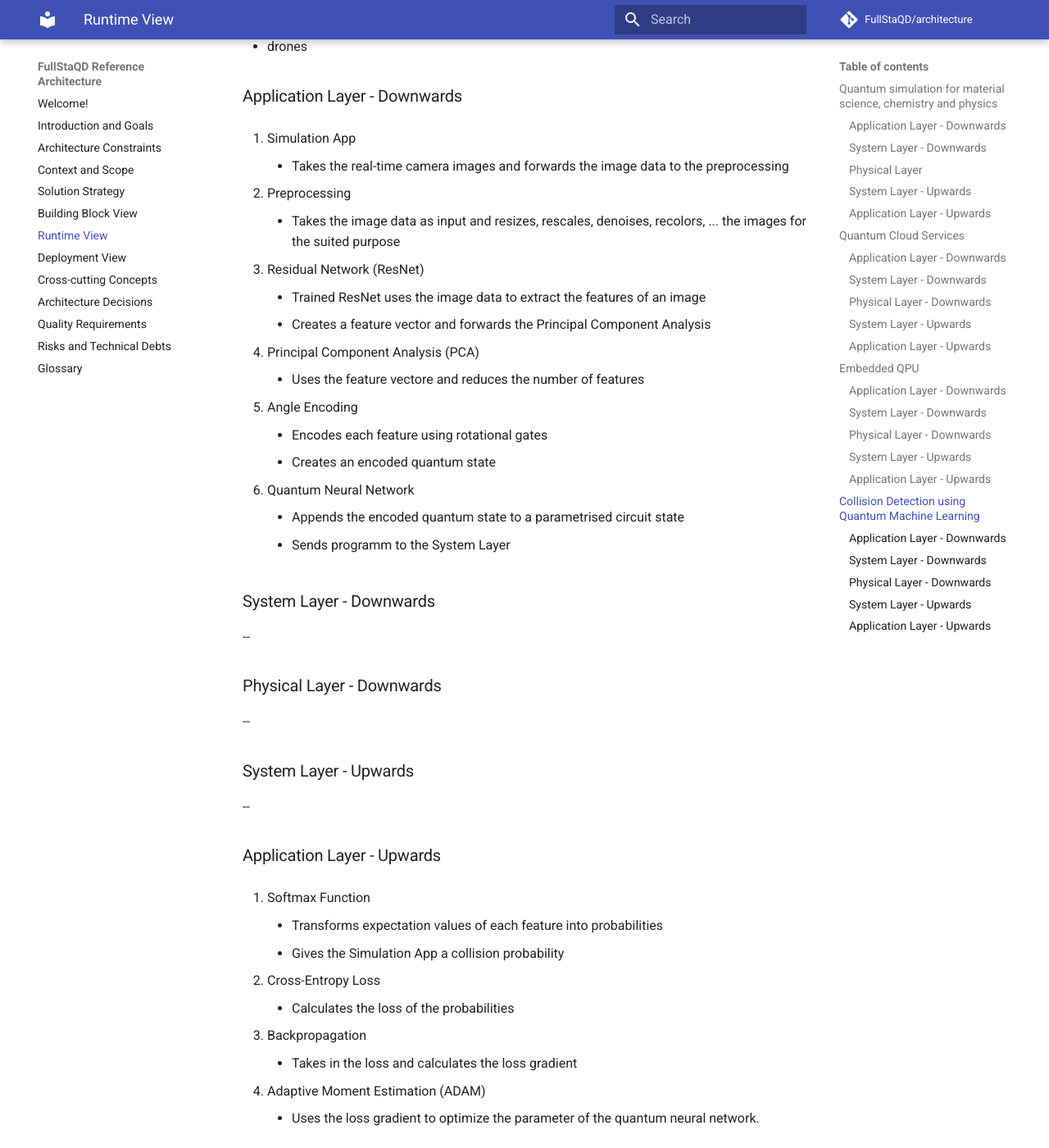
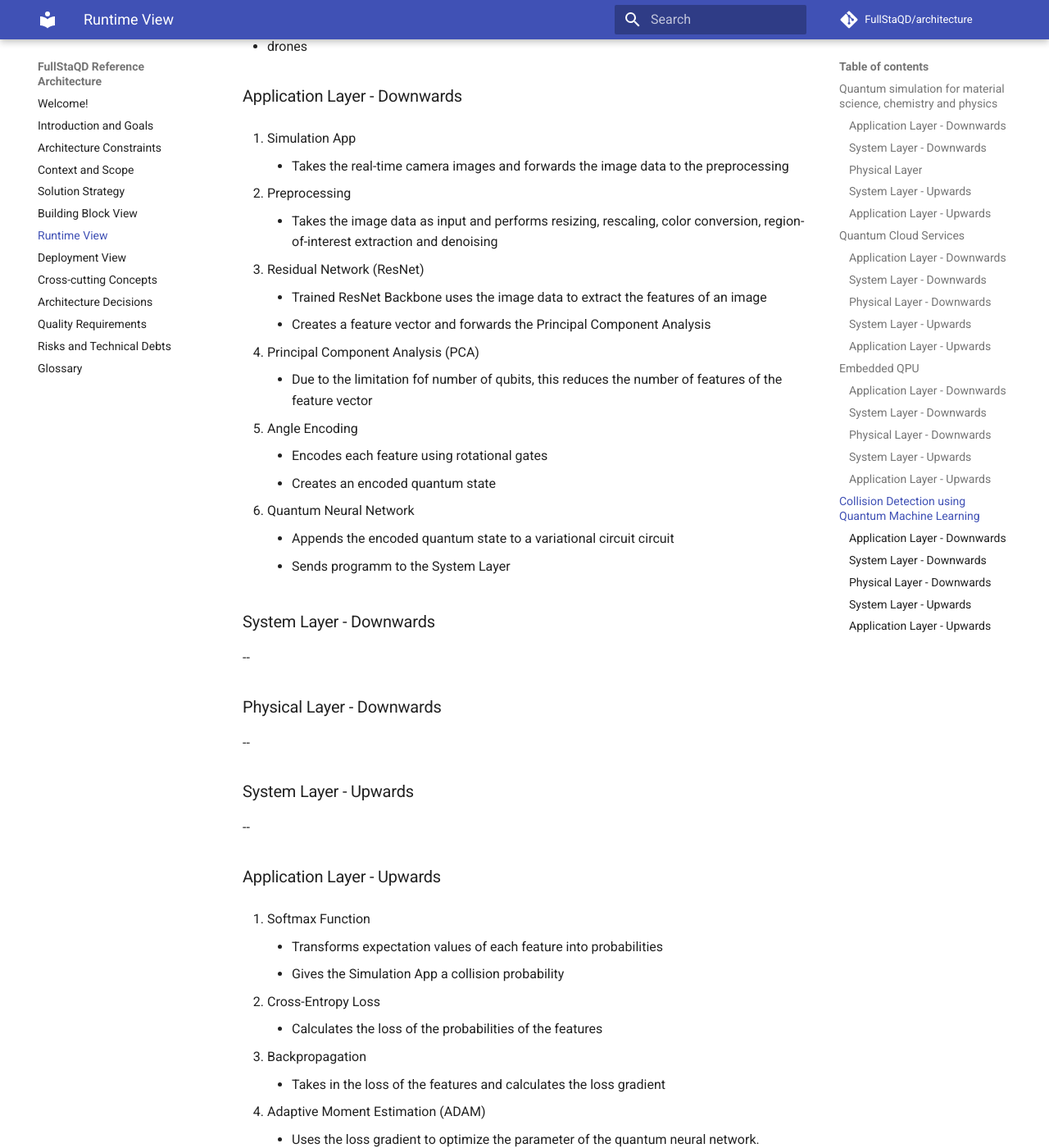
Before and after one commit to FullStaQD/architecture, an MkDocs documentation site: the page built from docs/06_runtime_view.md, in a window 1280 px wide and 1400 px high, scrolled down 10321 px. Shown: the whole window at 82% size. Built offline with MkDocs 1.6.1 and Material for MkDocs 9.7.7, drawn with Linux system fonts in a browser that asks for light colours; comment, search, counter and statistics services are not loaded; the version menu is left out.

Commit message:
Update 06_runtime_view.md
Signed-off-by: RinorKIT <tc4656@kit.edu>

```diff
--- a/docs/06_runtime_view.md
+++ b/docs/06_runtime_view.md
@@ -233,21 +233,21 @@ This scenario covers the use of Quantum Machine Learning in collision detection.
     - Takes the real-time camera images and forwards the image data to the preprocessing
 
 2. Preprocessing
-    - Takes the image data as input and resizes, rescales, denoises, recolors, ... the images for the suited purpose
+    - Takes the image data as input and performs resizing, rescaling, color conversion, region-of-interest extraction and denoising
 
 3. Residual Network (ResNet)
-    - Trained ResNet uses the image data to extract the features of an image
+    - Trained ResNet Backbone uses the image data to extract the features of an image
     - Creates a feature vector and forwards the Principal Component Analysis
 
 4. Principal Component Analysis (PCA)
-    - Uses the feature vectore and reduces the number of features
+    - Due to the limitation fof number of qubits, this  reduces the number of features of the feature vector
 
 5. Angle Encoding
     - Encodes each feature using rotational gates
     - Creates an encoded quantum state
 
 6. Quantum Neural Network
-    - Appends the encoded quantum state to a parametrised circuit state
+    - Appends the encoded quantum state to a variational circuit circuit
     - Sends programm to the System Layer
 
 ### System Layer - Downwards
@@ -264,10 +264,10 @@ This scenario covers the use of Quantum Machine Learning in collision detection.
     - Gives the Simulation App a collision probability
 
 8. Cross-Entropy Loss
-    - Calculates the loss of the probabilities
+    - Calculates the loss of the probabilities of the features
 
 10. Backpropagation
-    - Takes in the loss and calculates the loss gradient
+    - Takes in the loss of the features and calculates the loss gradient
 
 12. Adaptive Moment Estimation (ADAM)
     - Uses the loss gradient to optimize the parameter of the quantum neural network.
```
